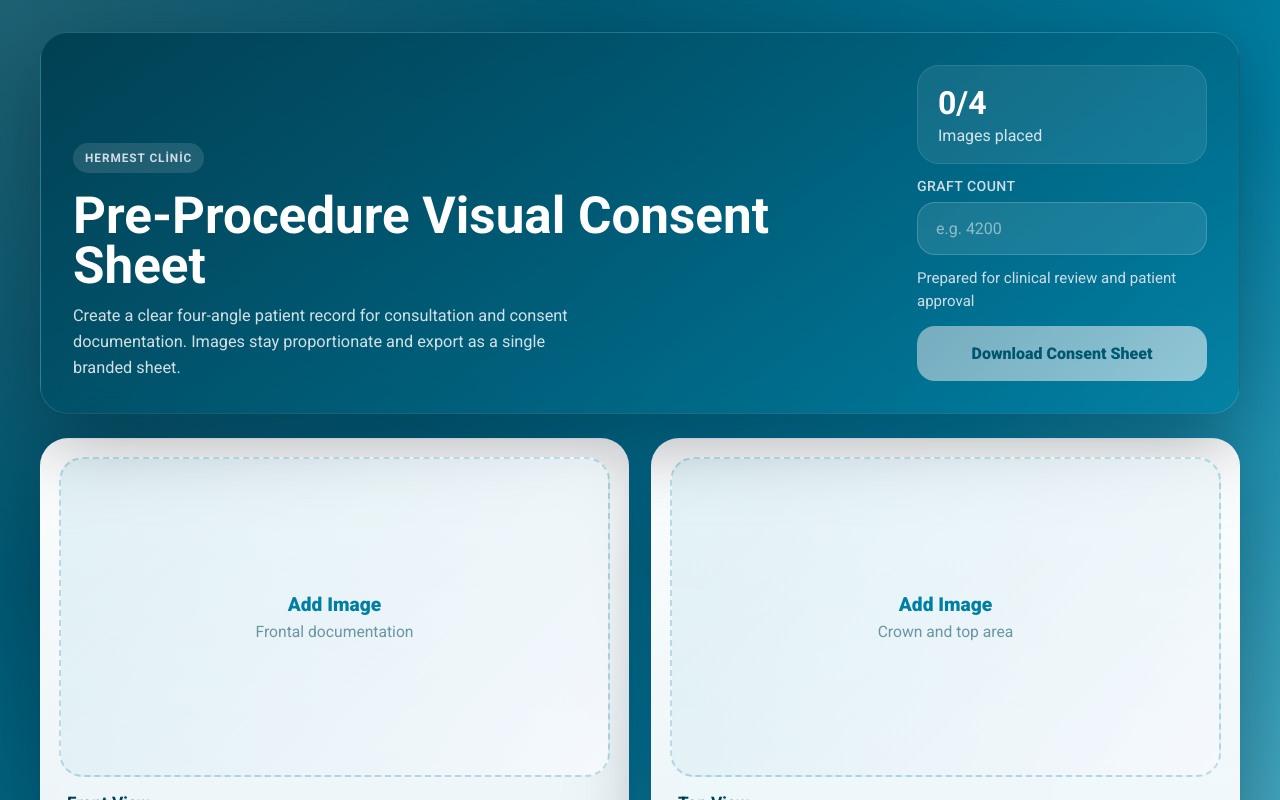
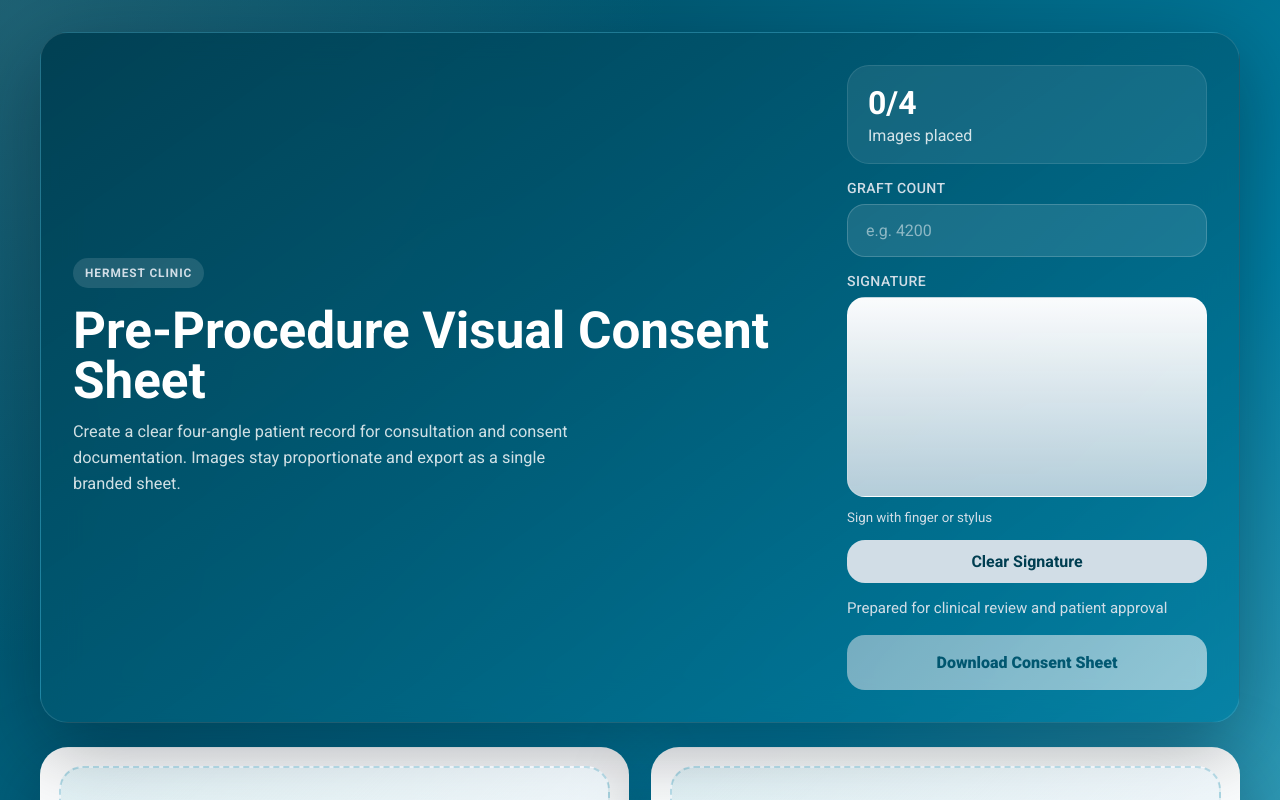
Before and after one commit to raufdinler-lab/hermestde, a Next.js app: page / in a window 1280 px wide. Shown: the top 800 px of the page. Built offline with nearby package versions, Linux system fonts and the light colour scheme.

Commit message:
Refine consent sheet layout and signature flow

```diff
--- a/app/globals.css
+++ b/app/globals.css
@@ -35,7 +35,8 @@ body {
 }
 
 button,
-input {
+input,
+canvas {
   font: inherit;
 }
 
@@ -46,10 +47,10 @@ input {
 }
 
 .hero-card {
-  display: flex;
-  align-items: flex-end;
-  justify-content: space-between;
-  gap: 24px;
+  display: grid;
+  grid-template-columns: minmax(0, 1.35fr) minmax(320px, 360px);
+  align-items: stretch;
+  gap: 32px;
   padding: 32px;
   border: 1px solid var(--line-soft);
   border-radius: 28px;
@@ -59,12 +60,20 @@ input {
 }
 
 .hero-copy {
+  display: flex;
+  flex-direction: column;
+  align-items: flex-start;
+  justify-content: center;
   max-width: 700px;
+  min-height: 360px;
 }
 
 .eyebrow {
   display: inline-flex;
   align-items: center;
+  align-self: flex-start;
+  width: fit-content;
+  max-width: 100%;
   padding: 8px 12px;
   border-radius: 999px;
   background: rgba(255, 255, 255, 0.12);
@@ -91,8 +100,9 @@ input {
 
 .hero-stats {
   display: grid;
-  gap: 14px;
-  width: min(100%, 290px);
+  align-content: start;
+  gap: 16px;
+  width: 100%;
 }
 
 .input-stack {
@@ -120,6 +130,37 @@ input {
 
 .input-stack input::placeholder {
   color: rgba(255, 255, 255, 0.5);
+}
+
+.signature-panel {
+  display: grid;
+  gap: 12px;
+}
+
+.signature-canvas {
+  width: 100%;
+  height: 200px;
+  display: block;
+  border: 1px solid rgba(255, 255, 255, 0.18);
+  border-radius: 18px;
+  background:
+    linear-gradient(180deg, rgba(255, 255, 255, 0.98), rgba(209, 221, 230, 0.86));
+  touch-action: none;
+}
+
+.signature-actions {
+  display: grid;
+  gap: 12px;
+}
+
+.signature-actions small {
+  color: var(--text-soft);
+  line-height: 1.4;
+}
+
+.signature-actions .secondary-button {
+  width: 100%;
+  justify-self: stretch;
 }
 
 .stat-box {
@@ -159,6 +200,7 @@ input {
 
 .download-button {
   padding: 18px 20px;
+  width: 100%;
   background: linear-gradient(135deg, #d1dde6, #ffffff);
   color: var(--navy-strong);
   font-weight: 800;
@@ -263,8 +305,7 @@ input {
 
 @media (max-width: 900px) {
   .hero-card {
-    flex-direction: column;
-    align-items: stretch;
+    grid-template-columns: 1fr;
   }
 
   .hero-stats {
@@ -291,6 +332,10 @@ input {
     padding: 24px;
   }
 
+  .hero-copy {
+    min-height: auto;
+  }
+
   .image-dropzone {
     min-height: 260px;
   }
--- a/app/layout.tsx
+++ b/app/layout.tsx
@@ -25,7 +25,7 @@ export default function RootLayout({
   children: React.ReactNode;
 }>) {
   return (
-    <html lang="tr">
+    <html lang="en">
       <body>{children}</body>
     </html>
   );
--- a/app/page.tsx
+++ b/app/page.tsx
@@ -1,6 +1,6 @@
 "use client";
 
-import { ChangeEvent, useMemo, useRef, useState } from "react";
+import { ChangeEvent, PointerEvent, useEffect, useMemo, useRef, useState } from "react";
 
 type Slot = {
   id: string;
@@ -37,6 +37,10 @@ export default function Home() {
   const [graftCount, setGraftCount] = useState("");
   const [isExporting, setIsExporting] = useState(false);
   const inputRefs = useRef<Record<string, HTMLInputElement | null>>({});
+  const signatureCanvasRef = useRef<HTMLCanvasElement | null>(null);
+  const [signatureDataUrl, setSignatureDataUrl] = useState<string | null>(null);
+  const isDrawingRef = useRef(false);
+  const lastPointRef = useRef<{ x: number; y: number } | null>(null);
 
   const filledCount = useMemo(
     () => slots.filter((slot) => Boolean(slot.dataUrl)).length,
@@ -80,6 +84,137 @@ export default function Home() {
         slot.id === slotId ? { ...slot, dataUrl: null } : slot
       )
     );
+  };
+
+  useEffect(() => {
+    const canvas = signatureCanvasRef.current;
+
+    if (!canvas) {
+      return;
+    }
+
+    const syncCanvas = () => {
+      const rect = canvas.getBoundingClientRect();
+      const ratio = window.devicePixelRatio || 1;
+
+      canvas.width = Math.max(1, Math.round(rect.width * ratio));
+      canvas.height = Math.max(1, Math.round(rect.height * ratio));
+
+      const ctx = canvas.getContext("2d");
+
+      if (!ctx) {
+        return;
+      }
+
+      ctx.setTransform(ratio, 0, 0, ratio, 0, 0);
+      ctx.lineCap = "round";
+      ctx.lineJoin = "round";
+      ctx.lineWidth = 2.4;
+      ctx.strokeStyle = "#003E51";
+
+      if (signatureDataUrl) {
+        const image = new Image();
+        image.onload = () => {
+          ctx.clearRect(0, 0, rect.width, rect.height);
+          ctx.drawImage(image, 0, 0, rect.width, rect.height);
+        };
+        image.src = signatureDataUrl;
+      } else {
+        ctx.clearRect(0, 0, rect.width, rect.height);
+      }
+    };
+
+    syncCanvas();
+    window.addEventListener("resize", syncCanvas);
+
+    return () => {
+      window.removeEventListener("resize", syncCanvas);
+    };
+  }, [signatureDataUrl]);
+
+  const getCanvasPoint = (event: PointerEvent<HTMLCanvasElement>) => {
+    const canvas = signatureCanvasRef.current;
+
+    if (!canvas) {
+      return null;
+    }
+
+    const rect = canvas.getBoundingClientRect();
+    return {
+      x: event.clientX - rect.left,
+      y: event.clientY - rect.top,
+    };
+  };
+
+  const startSignature = (event: PointerEvent<HTMLCanvasElement>) => {
+    const point = getCanvasPoint(event);
+    const canvas = signatureCanvasRef.current;
+    const ctx = canvas?.getContext("2d");
+
+    if (!point || !canvas || !ctx) {
+      return;
+    }
+
+    event.preventDefault();
+    canvas.setPointerCapture(event.pointerId);
+    isDrawingRef.current = true;
+    lastPointRef.current = point;
+
+    ctx.beginPath();
+    ctx.arc(point.x, point.y, 1.2, 0, Math.PI * 2);
+    ctx.fillStyle = "#003E51";
+    ctx.fill();
+  };
+
+  const moveSignature = (event: PointerEvent<HTMLCanvasElement>) => {
+    if (!isDrawingRef.current) {
+      return;
+    }
+
+    const point = getCanvasPoint(event);
+    const canvas = signatureCanvasRef.current;
+    const ctx = canvas?.getContext("2d");
+    const lastPoint = lastPointRef.current;
+
+    if (!point || !ctx || !lastPoint) {
+      return;
+    }
+
+    event.preventDefault();
+    ctx.beginPath();
+    ctx.moveTo(lastPoint.x, lastPoint.y);
+    ctx.lineTo(point.x, point.y);
+    ctx.stroke();
+    lastPointRef.current = point;
+  };
+
+  const endSignature = (event?: PointerEvent<HTMLCanvasElement>) => {
+    const canvas = signatureCanvasRef.current;
+
+    if (event && canvas?.hasPointerCapture(event.pointerId)) {
+      canvas.releasePointerCapture(event.pointerId);
+    }
+
+    if (!canvas) {
+      return;
+    }
+
+    isDrawingRef.current = false;
+    lastPointRef.current = null;
+    setSignatureDataUrl(canvas.toDataURL("image/png"));
+  };
+
+  const clearSignature = () => {
+    const canvas = signatureCanvasRef.current;
+    const ctx = canvas?.getContext("2d");
+
+    if (!canvas || !ctx) {
+      return;
+    }
+
+    const rect = canvas.getBoundingClientRect();
+    ctx.clearRect(0, 0, rect.width, rect.height);
+    setSignatureDataUrl(null);
   };
 
   const exportCollage = async () => {
@@ -144,7 +279,8 @@ export default function Home() {
         canvas.height,
         padding,
         exportScale,
-        graftCount
+        graftCount,
+        signatureDataUrl ? await loadImage(signatureDataUrl) : null
       );
 
       const link = document.createElement("a");
@@ -189,6 +325,26 @@ export default function Home() {
               }
             />
           </label>
+          <div className="input-stack">
+            <span>Signature</span>
+            <div className="signature-panel">
+              <canvas
+                ref={signatureCanvasRef}
+                className="signature-canvas"
+                onPointerDown={startSignature}
+                onPointerMove={moveSignature}
+                onPointerUp={endSignature}
+                onPointerLeave={endSignature}
+                onPointerCancel={endSignature}
+              />
+              <div className="signature-actions">
+                <small>Sign with finger or stylus</small>
+                <button type="button" className="secondary-button" onClick={clearSignature}>
+                  Clear Signature
+                </button>
+              </div>
+            </div>
+          </div>
           <p className="stat-note">Prepared for clinical review and patient approval</p>
           <button
             className="download-button"
@@ -324,7 +480,8 @@ function drawConsentFooter(
   height: number,
   padding: number,
   exportScale: number,
-  graftCount: string
+  graftCount: string,
+  signatureImage: HTMLImageElement | null
 ) {
   const footerX = padding;
   const footerY = 1180 * exportScale;
@@ -374,6 +531,33 @@ function drawConsentFooter(
     footerWidth - 60 * exportScale,
     38 * exportScale
   );
+
+  const signatureBoxWidth = 320 * exportScale;
+  const signatureBoxHeight = 96 * exportScale;
+  const signatureBoxX = footerX + footerWidth - signatureBoxWidth - 30 * exportScale;
+  const signatureBoxY = footerY + footerHeight - signatureBoxHeight - 42 * exportScale;
+
+  ctx.strokeStyle = "rgba(0, 62, 81, 0.22)";
+  ctx.lineWidth = 1.5 * exportScale;
+  ctx.beginPath();
+  ctx.moveTo(signatureBoxX, signatureBoxY + signatureBoxHeight);
+  ctx.lineTo(signatureBoxX + signatureBoxWidth, signatureBoxY + signatureBoxHeight);
+  ctx.stroke();
+
+  ctx.fillStyle = "#6f8f9a";
+  ctx.font = `500 ${14 * exportScale}px Roboto`;
+  ctx.fillText("Advisor Signature", signatureBoxX, signatureBoxY + signatureBoxHeight + 24 * exportScale);
+
+  if (signatureImage) {
+    drawContainedImage(
+      ctx,
+      signatureImage,
+      signatureBoxX,
+      signatureBoxY,
+      signatureBoxWidth,
+      signatureBoxHeight - 10 * exportScale
+    );
+  }
 
   ctx.fillStyle = "#6f8f9a";
   ctx.font = `400 ${16 * exportScale}px Roboto`;
```
